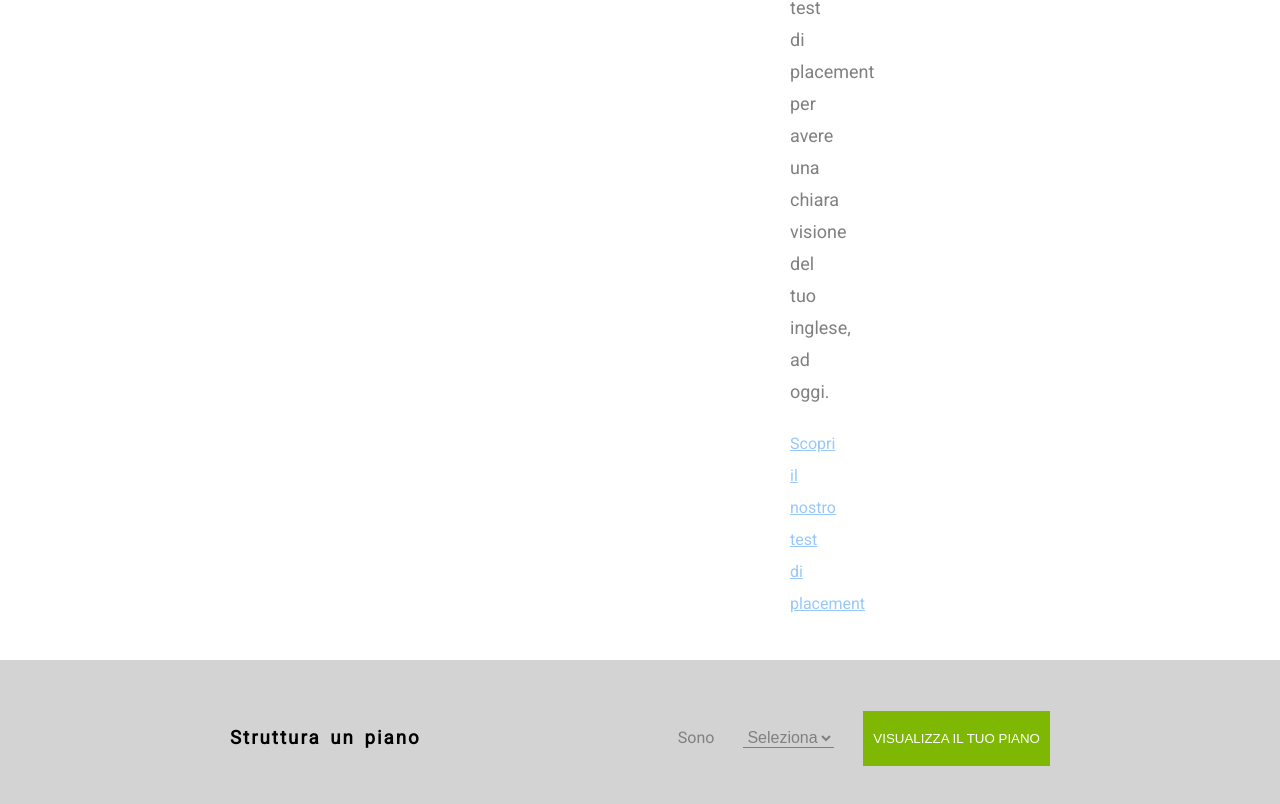
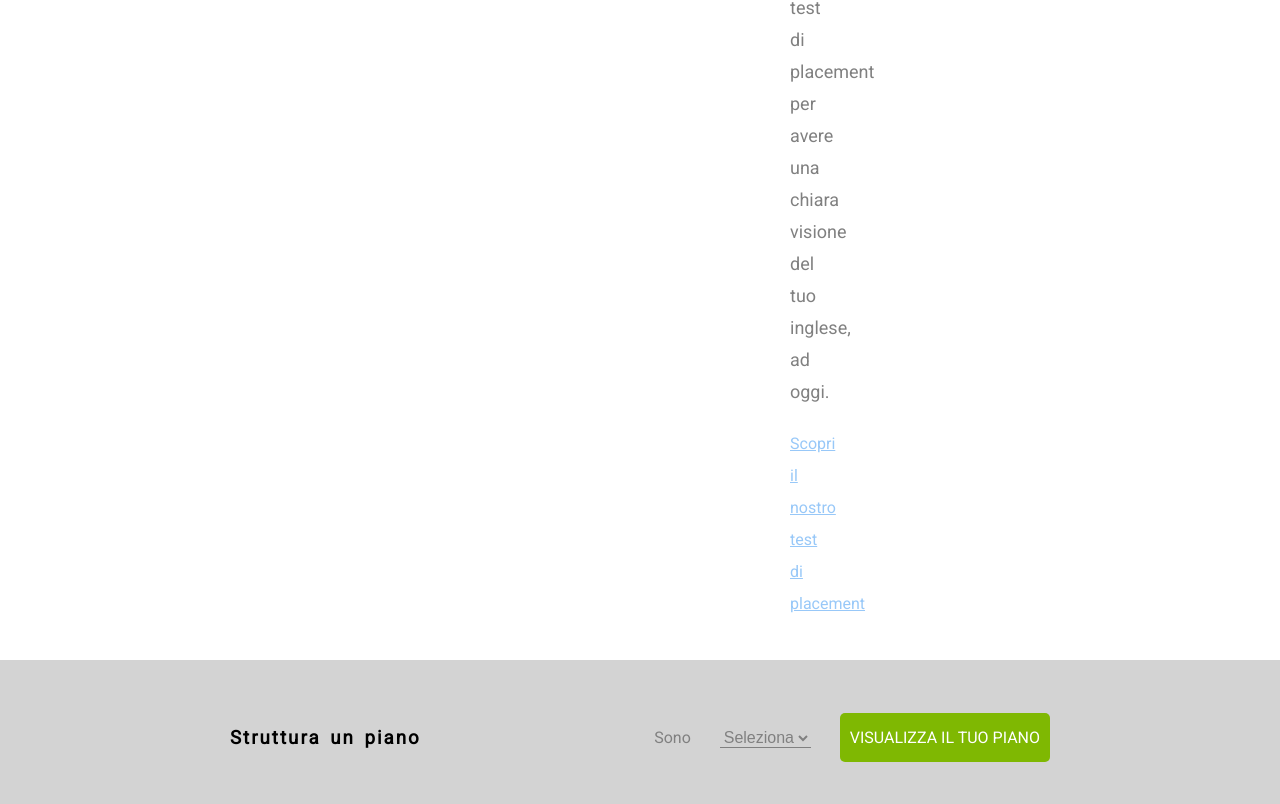
Before and after one commit to corradoct/html-css-fluentify, a plain HTML site: page index.html in a window 1280 px wide. Shown: the part 2233-3037 px from the top of the page. Drawn offline with Linux system fonts and the light colour scheme.

Commit message:
Applicato correzioni dopo controllo W3C.

```diff
--- a/css/style.css
+++ b/css/style.css
@@ -221,6 +221,10 @@ hr.division{
 .second-row a {
   color: #98c8f8;
 }
+
+.second-row a:hover {
+  color: orange;
+}
 /* Fine regole main */
 
 /* Regole footer */
@@ -249,8 +253,13 @@ footer .form {
   padding-right: 200px;
 }
 
-footer .form * {
+footer .form h4, select {
   color: gray;
+}
+
+footer .form h4 {
+  display: inline-block;
+  font-weight: normal;
 }
 
 footer .form .sex {
@@ -261,20 +270,16 @@ footer .form .sex {
   font-size: 16px;
 }
 
-footer .form button {
+footer .form a {
+  color: #fff;
+  text-decoration: none;
   background: #7fb802;
-  border: 0;
-  color: #fff;
-  padding: 20px 10px;
+  padding: 15px 10px;
   text-transform: uppercase;
+  border-radius: 5px;
 }
 
-footer .form button a {
-  color: #fff;
-  text-decoration: none;
-}
-
-footer .form button a:hover {
+footer .form a:hover {
   color: orange;
 }
 /* Fine regole footer */
--- a/index.html
+++ b/index.html
@@ -145,7 +145,7 @@
         <!-- Fine colonna sinistra -->
 
         <!-- Inizio colonna destra -->
-        <section class="box  second-main right ">
+        <section class="box second-main right ">
           <h3>Scopri il tuo livello iniziale e struttura un piano personalizzato</h3>
           <p>
             L'esperienza Fluentify parte sempre da un test di placement per
@@ -169,18 +169,16 @@
       <!-- Fine colonna sinistra -->
 
       <!-- Inizio colonna destra -->
-      <section class=" box form">
-        <span>Sono</span>
+      <section class="box form">
+        <h4>Sono</h4>
         <select class="sex" name="sex">
           <option value="">Seleziona</option>
           <option value="man">Uomo</option>
           <option value="woman">Donna</option>
         </select>
-        <button type="button" name="button">
-          <a href="#">
-            visualizza il tuo piano
-          </a>
-        </button>
+        <a href="#">
+         visualizza il tuo piano
+        </a>
       </section>
       <!-- Fine colonna destra -->
     </footer>
```
